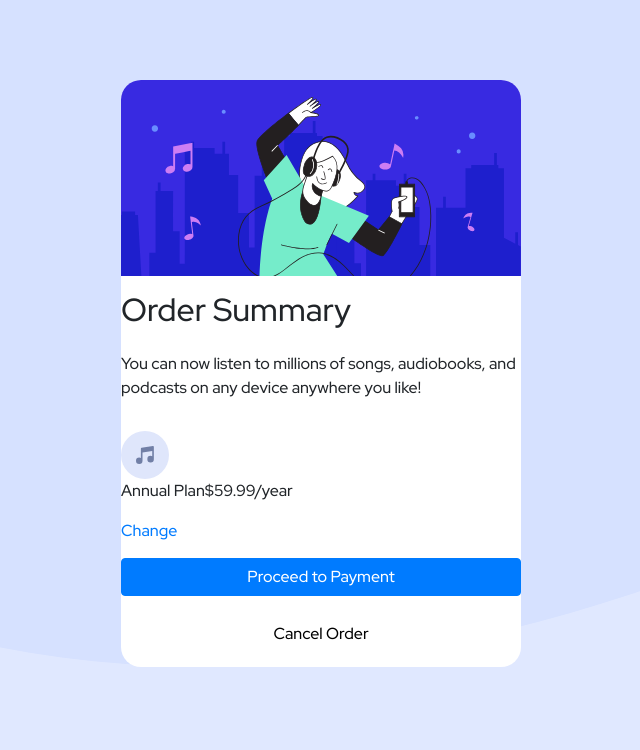
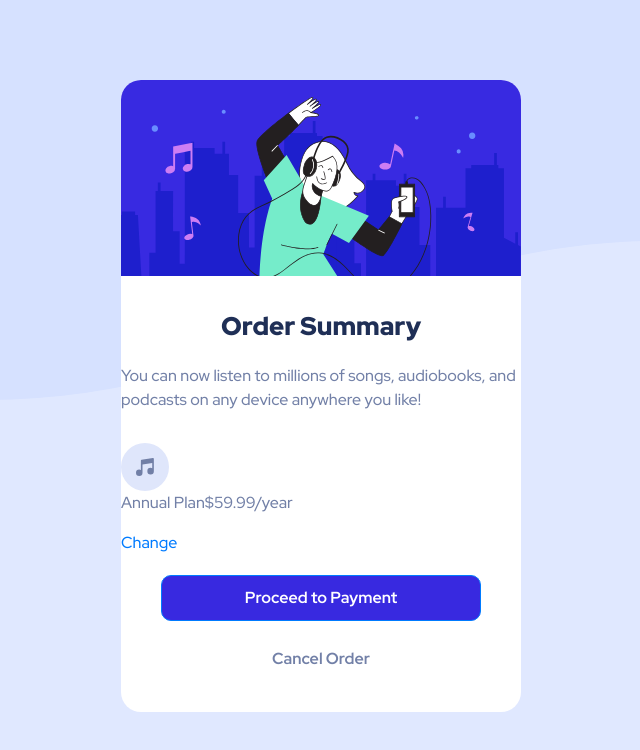
Before and after one commit to legion20/order-summary-component-main, a plain HTML site: page index.html in a window 1280 px wide. Shown: the whole page, without its empty margins (319-959 px from the left). Drawn offline with nearby package versions, Linux system fonts and the light colour scheme.

Commit message:
second day

```diff
--- a/index.html
+++ b/index.html
@@ -35,7 +35,7 @@
 
   <div class="container">
     <img src="images/illustration-hero.svg" alt="hero" class="hero">
-      <h2>Order Summary</h2>
+      <h3 class="os"><strong>Order Summary</strong></h3>
       <p class="para">You can now listen to millions of songs, audiobooks, and podcasts on any device anywhere you like!</p>
       <div class="plan">
         <img src="images/icon-music.svg" alt="music icon">
--- a/styles.css
+++ b/styles.css
@@ -1,6 +1,6 @@
 body {
     background: url(images/pattern-background-desktop.svg) no-repeat;
-    background-size: cover;
+    background-size: 100% 400px;
     background-color: hsl(225, 100%, 94%);
     font-family: 'Red Hat Display', sans-serif;
 }
@@ -16,6 +16,15 @@ body {
     grid-template-columns: 1fr;
     grid-gap: 15px;
     align-content: center;
+    color: hsl(224, 23%, 55%);
+}
+
+.os {
+    text-align: center;
+    font-weight: 900;
+    font-size: 1.6em;
+    margin-top: 20px;
+    color: hsl(223, 47%, 23%);;
 }
 
 .hero{
@@ -24,12 +33,21 @@ body {
     border-top-right-radius: 20px;
 }
 
-
+.btn {
+    background-color: hsl(245, 75%, 52%);
+    margin: 5px 40px;
+    border-radius: 10px;
+    font-size: 1em;
+    padding: 10px 0px;
+    font-weight: 700;
+}
 
 .cancel {
     border: none;
     background-color: white;
-    margin: 10px 10px 20px 10px;
+    margin: 5px 10px 40px 10px;
+    color: hsl(224, 23%, 55%);
+    font-weight: 700;
 }
 
 .content {
```
